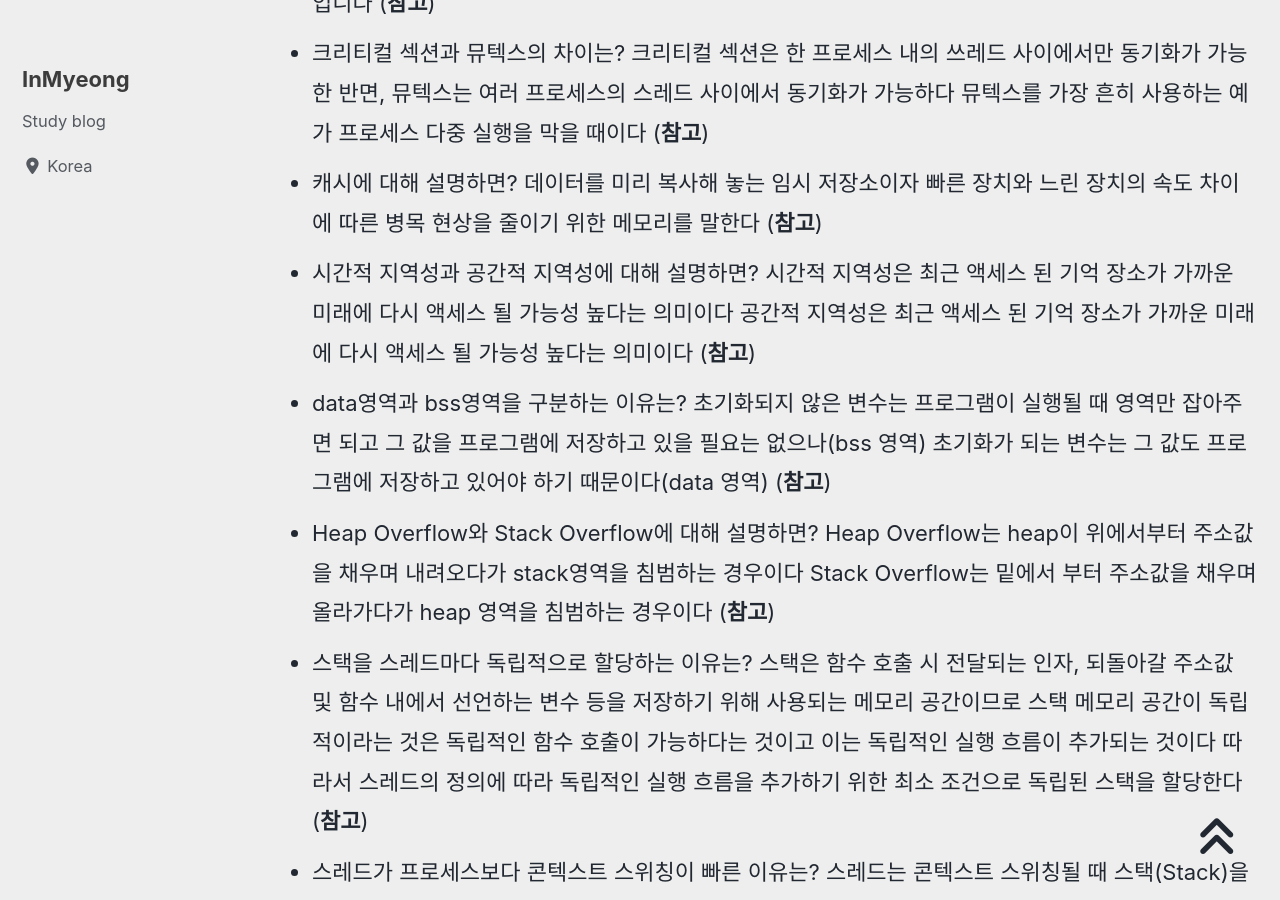
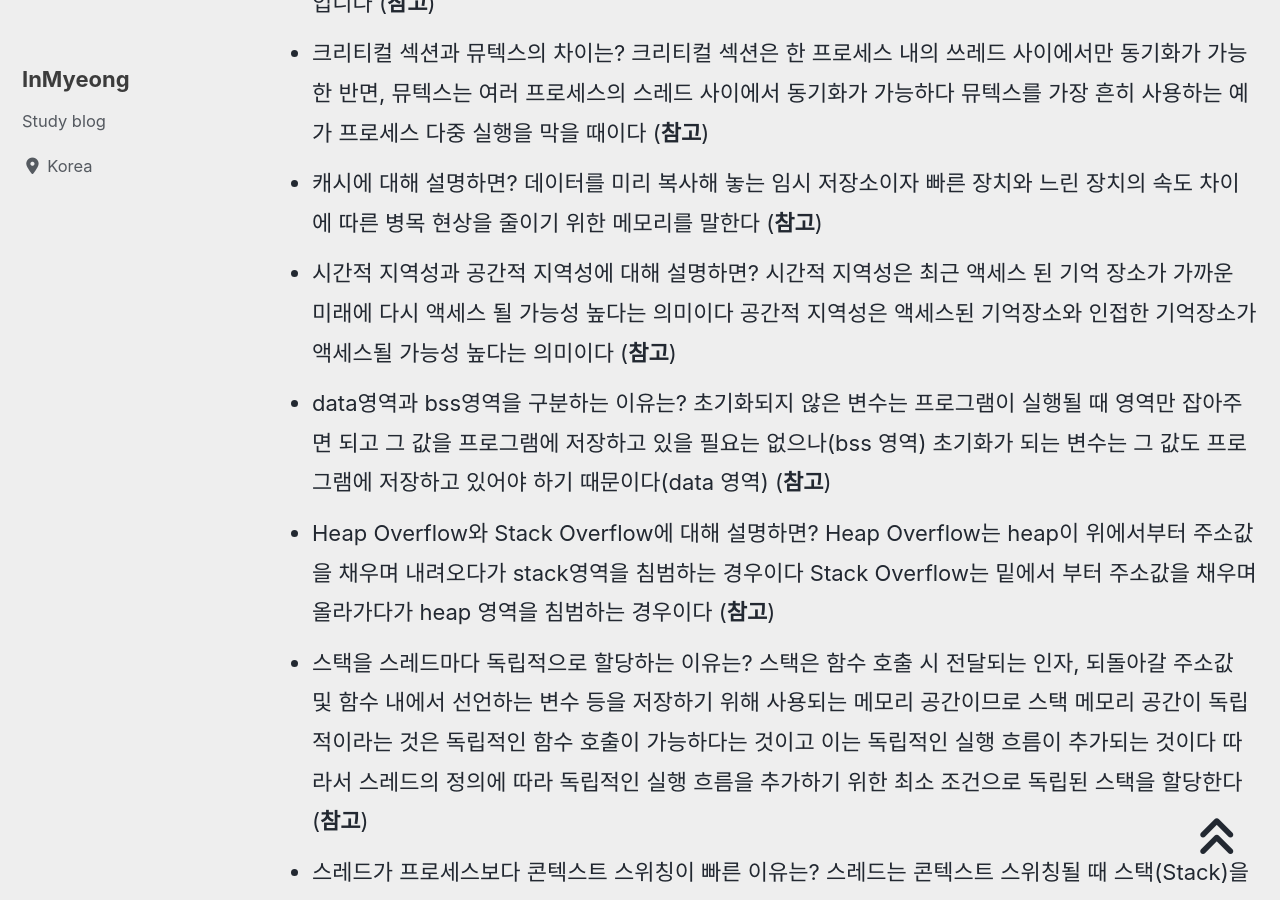
Before and after one commit to devMyeong/devMyeong.github.io, a Jekyll site: the page built from _posts/cs/2022-09-05-블로그-면접준비.md, in a window 1280 px wide and 900 px high, scrolled down 23197 px. Built offline with Jekyll 4.4.1, drawn with Linux system fonts in a browser that asks for light colours; cached includes are drawn as plain includes; nearby versions of some CDN libraries; some web fonts are replaced; comment, search, counter and statistics services are not loaded.

Commit message:
Chore : CS지식 오류 수정

```diff
--- a/_posts/cs/2022-09-05-블로그-면접준비.md
+++ b/_posts/cs/2022-09-05-블로그-면접준비.md
@@ -212,7 +212,7 @@ last_modified_at: 2022-09-26
 - 스택영역에 대해 설명하면? 스택영역은 함수의 호출과 관계되는 지역 변수와 매개변수가 저장되는 영역입니다 ([**참고**](https://velog.io/@tonic523/%ED%9E%99-%EC%98%81%EC%97%AD-vs-%EC%8A%A4%ED%83%9D-%EC%98%81%EC%97%AD))
 - 크리티컬 섹션과 뮤텍스의 차이는? 크리티컬 섹션은 한 프로세스 내의 쓰레드 사이에서만 동기화가 가능한 반면, 뮤텍스는 여러 프로세스의 스레드 사이에서 동기화가 가능하다 뮤텍스를 가장 흔히 사용하는 예가 프로세스 다중 실행을 막을 때이다 ([**참고**](https://genesis8.tistory.com/154))
 - 캐시에 대해 설명하면? 데이터를 미리 복사해 놓는 임시 저장소이자 빠른 장치와 느린 장치의 속도 차이에 따른 병목 현상을 줄이기 위한 메모리를 말한다 ([**참고**](https://gyoogle.dev/blog/computer-science/computer-architecture/%EC%BA%90%EC%8B%9C%20%EB%A9%94%EB%AA%A8%EB%A6%AC.html))
-- 시간적 지역성과 공간적 지역성에 대해 설명하면? 시간적 지역성은 최근 액세스 된 기억 장소가 가까운 미래에 다시 액세스 될 가능성 높다는 의미이다 공간적 지역성은 최근 액세스 된 기억 장소가 가까운 미래에 다시 액세스 될 가능성 높다는 의미이다 ([**참고**](http://blog.skby.net/%EC%A7%80%EC%97%AD%EC%84%B1-locality/))
+- 시간적 지역성과 공간적 지역성에 대해 설명하면? 시간적 지역성은 최근 액세스 된 기억 장소가 가까운 미래에 다시 액세스 될 가능성 높다는 의미이다 공간적 지역성은 액세스된 기억장소와 인접한 기억장소가 액세스될 가능성 높다는 의미이다 ([**참고**](http://blog.skby.net/%EC%A7%80%EC%97%AD%EC%84%B1-locality/))
 - data영역과 bss영역을 구분하는 이유는? 초기화되지 않은 변수는 프로그램이 실행될 때 영역만 잡아주면 되고 그 값을 프로그램에 저장하고 있을 필요는 없으나(bss 영역) 초기화가 되는 변수는 그 값도 프로그램에 저장하고 있어야 하기 때문이다(data 영역) ([**참고**](https://velog.io/@tkddn2075/%ED%94%84%EB%A1%9C%EC%84%B8%EC%8A%A4-%EC%A3%BC%EC%86%8C-%EA%B3%B5%EA%B0%84))
 - Heap Overflow와 Stack Overflow에 대해 설명하면? Heap Overflow는 heap이 위에서부터 주소값을 채우며 내려오다가 stack영역을 침범하는 경우이다 Stack Overflow는 밑에서 부터 주소값을 채우며 올라가다가 heap 영역을 침범하는 경우이다 ([**참고**](https://namoeye.tistory.com/entry/%EB%A9%B4%EC%A0%91%EB%8C%80%EB%B9%84-%EC%A7%88%EB%AC%B8-%EC%A0%95%EB%A6%AC))
 - 스택을 스레드마다 독립적으로 할당하는 이유는? 스택은 함수 호출 시 전달되는 인자, 되돌아갈 주소값 및 함수 내에서 선언하는 변수 등을 저장하기 위해 사용되는 메모리 공간이므로 스택 메모리 공간이 독립적이라는 것은 독립적인 함수 호출이 가능하다는 것이고 이는 독립적인 실행 흐름이 추가되는 것이다 따라서 스레드의 정의에 따라 독립적인 실행 흐름을 추가하기 위한 최소 조건으로 독립된 스택을 할당한다 ([**참고**](https://jungeun960.tistory.com/100))
```
